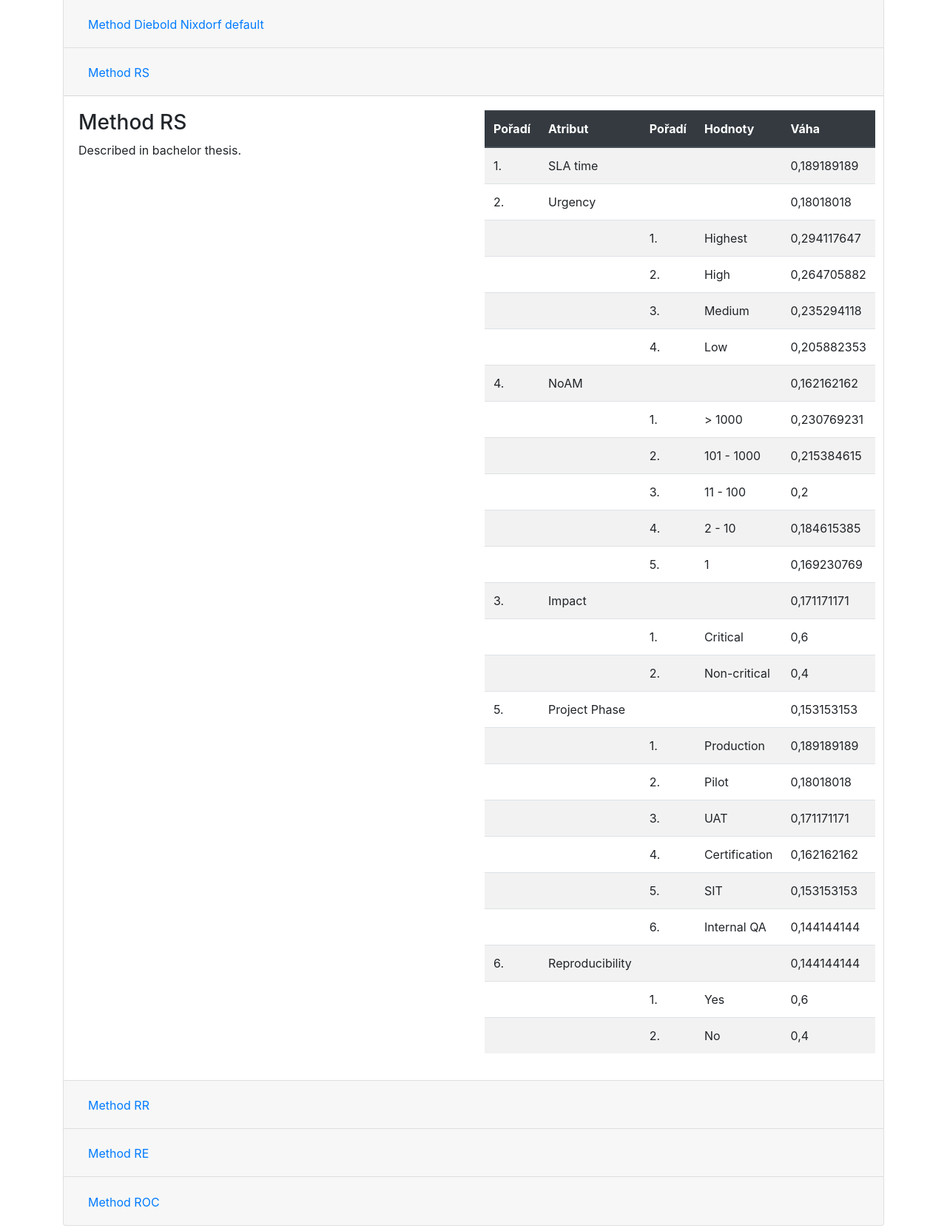
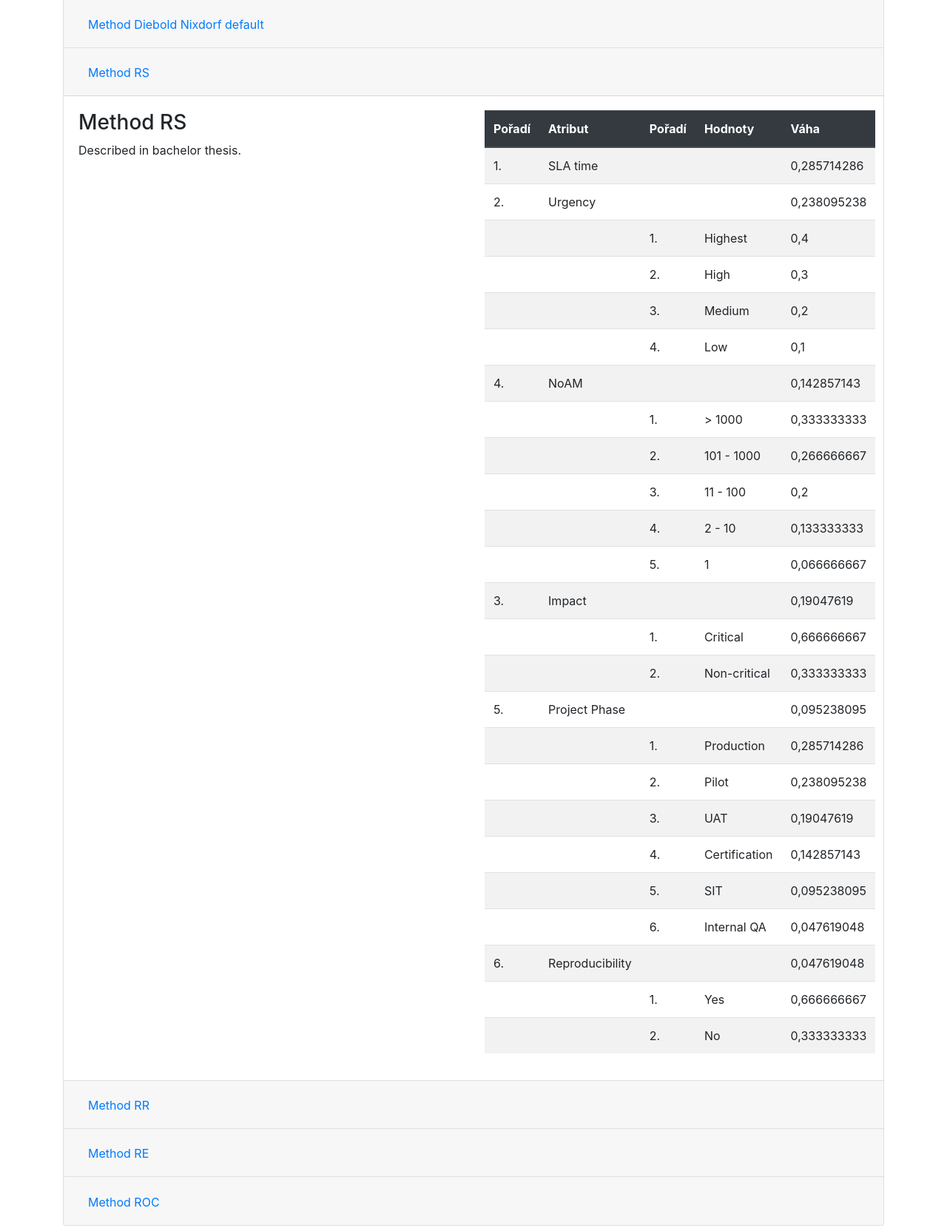
Before and after one commit to vyletat/baka-app, a PHP site: template views/HelpTemplate.tpl.php in a window 1280 px wide, after a click on "Method RS". Shown: the part 727-2391 px from the top of the page at 74% size. Run offline with PHP 8.4, Linux system fonts and the light colour scheme; the template is opened without the code that fills it, so the values that code supplies are empty; some libraries are stand-ins or nearby versions.

Commit message:
Update HelpTemplate.tpl.php

```diff
--- a/views/HelpTemplate.tpl.php
+++ b/views/HelpTemplate.tpl.php
@@ -418,63 +418,63 @@
                                     <td>SLA time</td>
                                     <td>&nbsp;</td>
                                     <td>&nbsp;</td>
-                                    <td>0,189189189</td>
+                                    <td>0,285714286</td>
                                 </tr>
                                 <tr>
                                     <td>2.</td>
                                     <td>Urgency</td>
                                     <td>&nbsp;</td>
                                     <td>&nbsp;</td>
-                                    <td>0,18018018</td>
+                                    <td>0,238095238</td>
                                 </tr>
                                 <tr>
                                     <td>&nbsp;</td>
                                     <td>&nbsp;</td>
                                     <td>1.</td>
                                     <td>Highest</td>
-                                    <td>0,294117647</td>
+                                    <td>0,4</td>
                                 </tr>
                                 <tr>
                                     <td>&nbsp;</td>
                                     <td>&nbsp;</td>
                                     <td>2.</td>
                                     <td>High</td>
-                                    <td>0,264705882</td>
+                                    <td>0,3</td>
                                 </tr>
                                 <tr>
                                     <td>&nbsp;</td>
                                     <td>&nbsp;</td>
                                     <td>3.</td>
                                     <td>Medium</td>
-                                    <td>0,235294118</td>
+                                    <td>0,2</td>
                                 </tr>
                                 <tr>
                                     <td>&nbsp;</td>
                                     <td>&nbsp;</td>
                                     <td>4.</td>
                                     <td>Low</td>
-                                    <td>0,205882353</td>
+                                    <td>0,1</td>
                                 </tr>
                                 <tr>
                                     <td>4.</td>
                                     <td>NoAM</td>
                                     <td>&nbsp;</td>
                                     <td>&nbsp;</td>
-                                    <td>0,162162162</td>
+                                    <td>0,142857143</td>
                                 </tr>
                                 <tr>
                                     <td>&nbsp;</td>
                                     <td>&nbsp;</td>
                                     <td>1.</td>
                                     <td>> 1000</td>
-                                    <td>0,230769231</td>
+                                    <td>0,333333333</td>
                                 </tr>
                                 <tr>
                                     <td>&nbsp;</td>
                                     <td>&nbsp;</td>
                                     <td>2.</td>
                                     <td>101 - 1000</td>
-                                    <td>0,215384615</td>
+                                    <td>0,266666667</td>
                                 </tr>
                                 <tr>
                                     <td>&nbsp;</td>
@@ -488,105 +488,105 @@
                                     <td>&nbsp;</td>
                                     <td>4.</td>
                                     <td>2 - 10</td>
-                                    <td>0,184615385</td>
+                                    <td>0,133333333</td>
                                 </tr>
                                 <tr>
                                     <td>&nbsp;</td>
                                     <td>&nbsp;</td>
                                     <td>5.</td>
                                     <td>1</td>
-                                    <td>0,169230769</td>
+                                    <td>0,066666667</td>
                                 </tr>
                                 <tr>
                                     <td>3.</td>
                                     <td>Impact</td>
                                     <td>&nbsp;</td>
                                     <td>&nbsp;</td>
-                                    <td>0,171171171</td>
+                                    <td>0,19047619</td>
                                 </tr>
                                 <tr>
                                     <td>&nbsp;</td>
                                     <td>&nbsp;</td>
                                     <td>1.</td>
                                     <td>Critical</td>
-                                    <td>0,6</td>
+                                    <td>0,666666667</td>
                                 </tr>
                                 <tr>
                                     <td>&nbsp;</td>
                                     <td>&nbsp;</td>
                                     <td>2.</td>
                                     <td>Non-critical</td>
-                                    <td>0,4</td>
+                                    <td>0,333333333</td>
                                 </tr>
                                 <tr>
                                     <td>5.</td>
                                     <td>Project Phase</td>
                                     <td>&nbsp;</td>
                                     <td>&nbsp;</td>
-                                    <td>0,153153153</td>
+                                    <td>0,095238095</td>
                                 </tr>
                                 <tr>
                                     <td>&nbsp;</td>
                                     <td>&nbsp;</td>
                                     <td>1.</td>
                                     <td>Production</td>
-                                    <td>0,189189189</td>
+                                    <td>0,285714286</td>
                                 </tr>
                                 <tr>
                                     <td>&nbsp;</td>
                                     <td>&nbsp;</td>
                                     <td>2.</td>
                                     <td>Pilot</td>
-                                    <td>0,18018018</td>
+                                    <td>0,238095238</td>
                                 </tr>
                                 <tr>
                                     <td>&nbsp;</td>
                                     <td>&nbsp;</td>
                                     <td>3.</td>
                                     <td>UAT</td>
-                                    <td>0,171171171</td>
+                                    <td>0,19047619</td>
                                 </tr>
                                 <tr>
                                     <td>&nbsp;</td>
                                     <td>&nbsp;</td>
                                     <td>4.</td>
                                     <td>Certification</td>
-                                    <td>0,162162162</td>
+                                    <td>0,142857143</td>
                                 </tr>
                                 <tr>
                                     <td>&nbsp;</td>
                                     <td>&nbsp;</td>
                                     <td>5.</td>
                                     <td>SIT</td>
-                                    <td>0,153153153</td>
+                                    <td>0,095238095</td>
                                 </tr>
                                 <tr>
                                     <td>&nbsp;</td>
                                     <td>&nbsp;</td>
                                     <td>6.</td>
                                     <td>Internal QA</td>
-                                    <td>0,144144144</td>
+                                    <td>0,047619048</td>
                                 </tr>
                                 <tr>
                                     <td>6.</td>
                                     <td>Reproducibility</td>
                                     <td>&nbsp;</td>
                                     <td>&nbsp;</td>
-                                    <td>0,144144144</td>
+                                    <td>0,047619048</td>
                                 </tr>
                                 <tr>
                                     <td>&nbsp;</td>
                                     <td>&nbsp;</td>
                                     <td>1.</td>
                                     <td>Yes</td>
-                                    <td>0,6</td>
+                                    <td>0,666666667</td>
                                 </tr>
                                 <tr>
                                     <td>&nbsp;</td>
                                     <td>&nbsp;</td>
                                     <td>2.</td>
                                     <td>No</td>
-                                    <td>0,4</td>
+                                    <td>0,333333333</td>
                                 </tr>
                                 </tbody>
                             </table>
@@ -825,7 +825,7 @@
                         <div class="col-sm-6">
                             <h3>Method RS</h3>
                             <p>Described in bachelor thesis.</p> <br>
-                            <p>dispersion = 3</p>
+                            <p>dispersion = 1,5</p>
                         </div>
                         <div class="col-sm-6">
                             <table class="table table-striped">
```
Also changed, not shown: other parts of views/HelpTemplate.tpl.php (+25 -25 lines).
